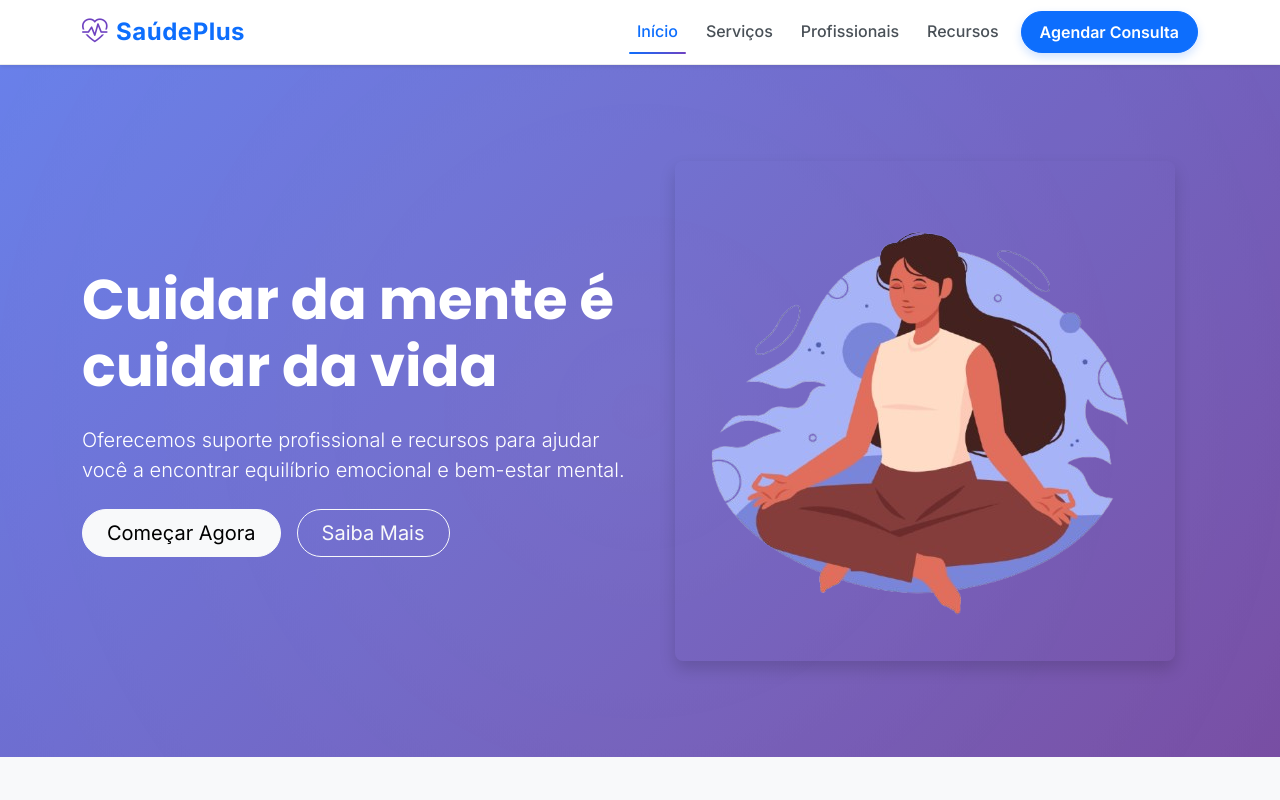
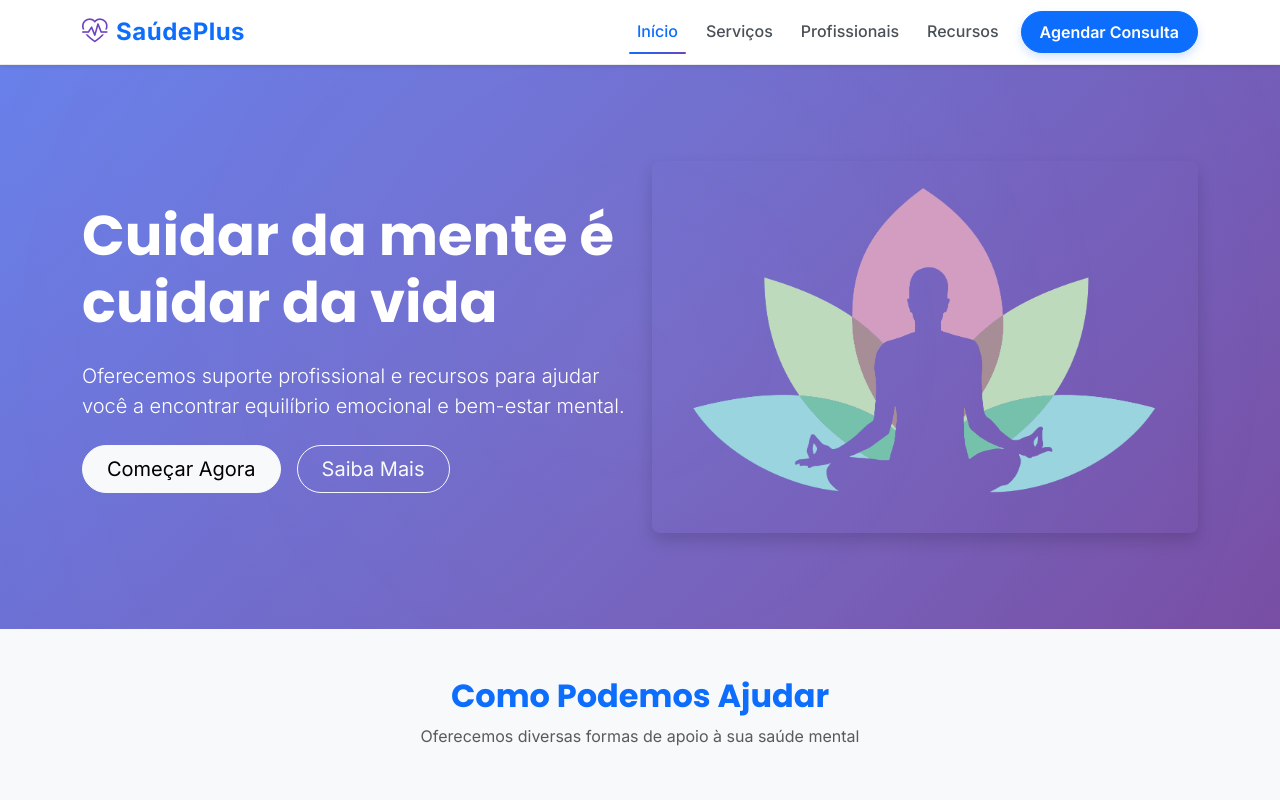
Before and after one commit to DavissonJr/SaudePlus, an Angular app: page /home in a window 1280 px wide. Shown: the top 800 px of the page. Built offline with nearby package versions, Linux system fonts and the light colour scheme.

Commit message:
feat: alterar imagem do banner principal

```diff
--- a/src/app/pages/home/home.component.html
+++ b/src/app/pages/home/home.component.html
@@ -15,7 +15,7 @@
       </div>
       <div class="col-lg-6 text-center">
         <img
-          src="assets/meditando.png"
+          src="assets/medity.png"
           alt="Meditação e bem-estar"
           class="img-fluid rounded-3 shadow"
         />
```
Also changed, not shown: src/assets/medity.png (added).
